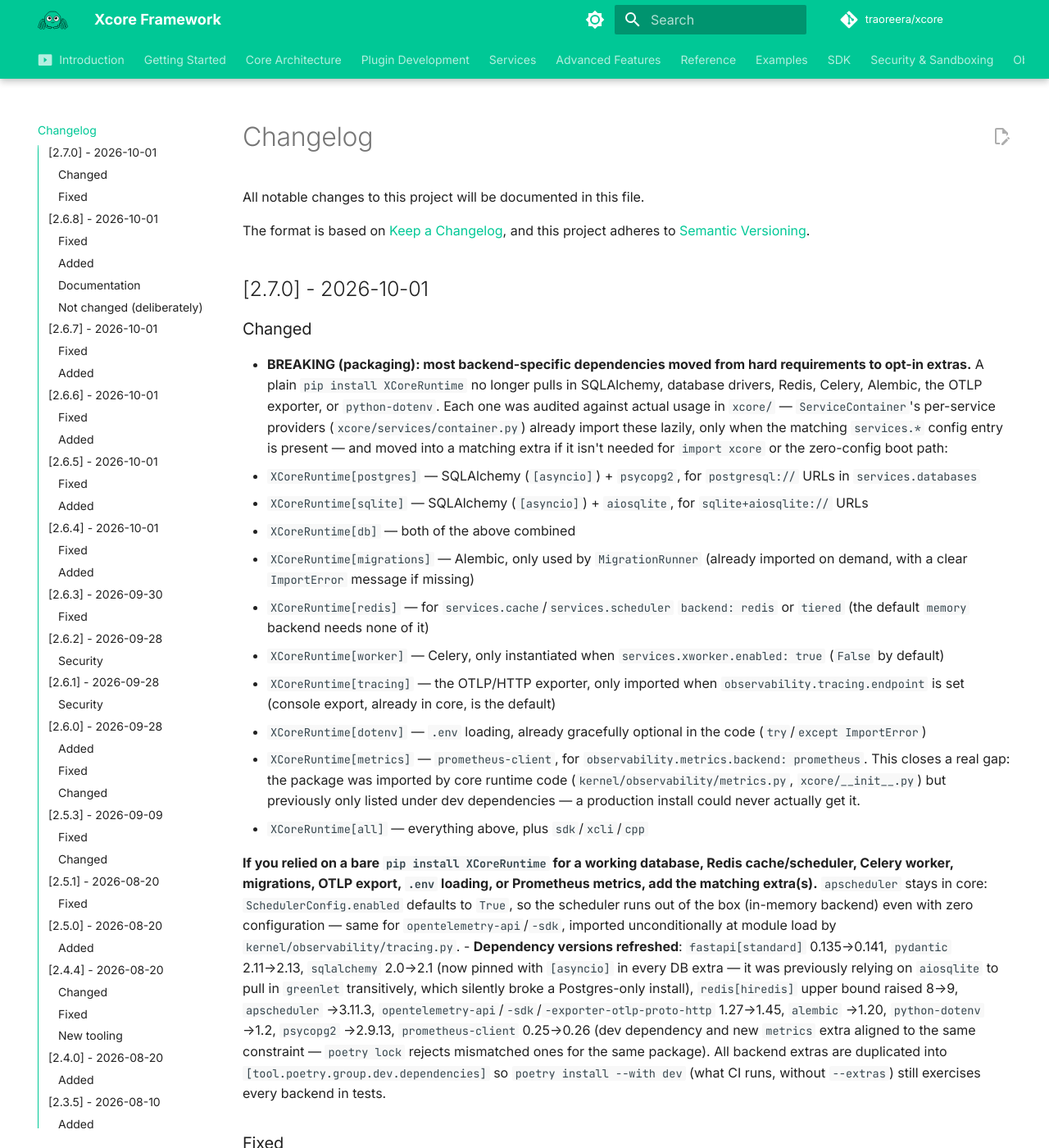
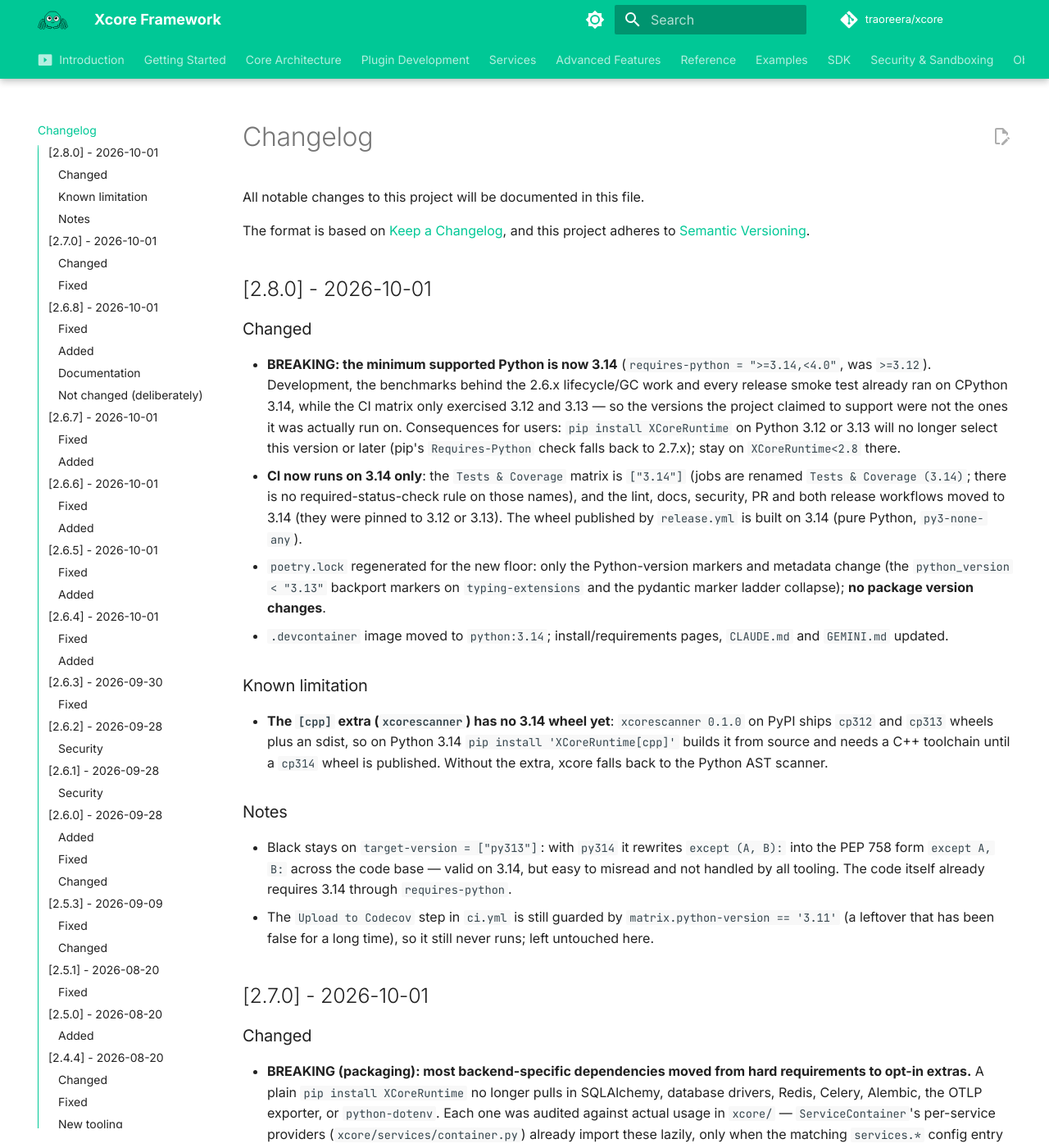
Before and after one commit to traoreera/xcore, an MkDocs documentation site: the page built from doc/changelog.md, in a window 1280 px wide and 1400 px high. Shown: the whole window at 82% size. Built offline with MkDocs 1.6.1 and Material for MkDocs 9.7.7, drawn with Linux system fonts in a browser that asks for light colours; comment, search, counter and statistics services are not loaded.

Commit message:
chore(python): Python 3.14 minimum, CI sur 3.14 uniquement (v2.8.0, breaking)
Le développement, les mesures GC/reload des 2.6.x et tous les smoke tests de
release tournaient déjà sur CPython 3.14, alors que la matrice CI ne testait que
3.12 et 3.13 : les versions annoncées n'étaient pas celles réellement exécutées.

- requires-python >=3.14,<4.0 (était >=3.12) — breaking : pip sur 3.12/3.13 ne
  sélectionnera plus cette version ni les suivantes (reste sur XCoreRuntime<2.8)
- CI : matrice Tests & Coverage ["3.14"] ; lint, docs, security, PR et les deux
  workflows de release passés en 3.14 (étaient 3.12 ou 3.13)
- poetry.lock régénéré pour le nouveau plancher : seuls les marqueurs de version
  Python et les métadonnées changent, aucune version de paquet ne bouge
- devcontainer python:3.14 ; pages d'installation, CLAUDE.md et GEMINI.md à jour
- black reste en target-version py313 : avec py314 il réécrit `except (A, B):` en
  `except A, B:` (PEP 758) sur tout le code
- limitation connue : l'extra [cpp] (xcorescanner 0.1.0) n'a pas de wheel cp314
  (cp312/cp313 + sdist) — compilation depuis les sources en 3.14
- bump 2.8.0, entrée CHANGELOG dans les deux fichiers

```diff
--- a/doc/changelog.md
+++ b/doc/changelog.md
@@ -4,6 +4,21 @@ All notable changes to this project will be documented in this file.
 
 The format is based on [Keep a Changelog](https://keepachangelog.com/en/1.1.0/),
 and this project adheres to [Semantic Versioning](https://semver.org/spec/v2.0.0.html).
+
+## [2.8.0] - 2026-10-01
+
+### Changed
+- **BREAKING: the minimum supported Python is now 3.14** (`requires-python = ">=3.14,<4.0"`, was `>=3.12`). Development, the benchmarks behind the 2.6.x lifecycle/GC work and every release smoke test already ran on CPython 3.14, while the CI matrix only exercised 3.12 and 3.13 — so the versions the project claimed to support were not the ones it was actually run on. Consequences for users: `pip install XCoreRuntime` on Python 3.12 or 3.13 will no longer select this version or later (pip's `Requires-Python` check falls back to 2.7.x); stay on `XCoreRuntime<2.8` there.
+- **CI now runs on 3.14 only**: the `Tests & Coverage` matrix is `["3.14"]` (jobs are renamed `Tests & Coverage (3.14)`; there is no required-status-check rule on those names), and the lint, docs, security, PR and both release workflows moved to 3.14 (they were pinned to 3.12 or 3.13). The wheel published by `release.yml` is built on 3.14 (pure Python, `py3-none-any`).
+- `poetry.lock` regenerated for the new floor: only the Python-version markers and metadata change (the `python_version < "3.13"` backport markers on `typing-extensions` and the pydantic marker ladder collapse); **no package version changes**.
+- `.devcontainer` image moved to `python:3.14`; install/requirements pages, `CLAUDE.md` and `GEMINI.md` updated.
+
+### Known limitation
+- **The `[cpp]` extra (`xcorescanner`) has no 3.14 wheel yet**: `xcorescanner 0.1.0` on PyPI ships `cp312` and `cp313` wheels plus an sdist, so on Python 3.14 `pip install 'XCoreRuntime[cpp]'` builds it from source and needs a C++ toolchain until a `cp314` wheel is published. Without the extra, xcore falls back to the Python AST scanner.
+
+### Notes
+- Black stays on `target-version = ["py313"]`: with `py314` it rewrites `except (A, B):` into the PEP 758 form `except A, B:` across the code base — valid on 3.14, but easy to misread and not handled by all tooling. The code itself already requires 3.14 through `requires-python`.
+- The `Upload to Codecov` step in `ci.yml` is still guarded by `matrix.python-version == '3.11'` (a leftover that has been false for a long time), so it still never runs; left untouched here.
 
 ## [2.7.0] - 2026-10-01
 
--- a/xcore/__version__.py
+++ b/xcore/__version__.py
@@ -1,4 +1,4 @@
-__version__ = "2.7.0"
-__version_info__ = (2, 7, 0)
+__version__ = "2.8.0"
+__version_info__ = (2, 8, 0)
 __author__ = "xcore contributors"
 __license__ = "MIT"
```
Also changed, not shown: CHANGELOG.md (+15 -0 lines), CLAUDE.md (+2 -2 lines), GEMINI.md (+2 -2 lines), doc/cli/getting-started/install.md (+1 -1 lines), doc/installation.md (+2 -2 lines), doc/plugins/trusted-plugins.md (+1 -1 lines), doc/sdk/installation.md (+1 -1 lines), pyproject.toml (+6 -3 lines), 8 other files.
